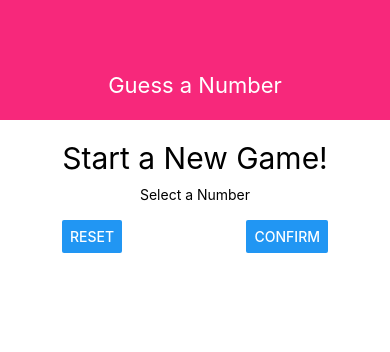
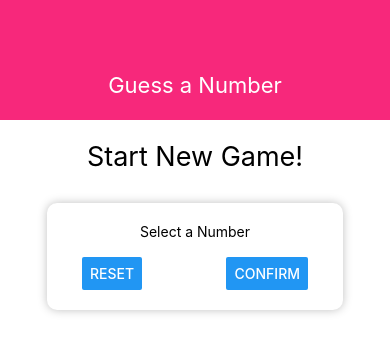
Before and after one commit to brianartea/react-native-guess-a-number-app, a React Native app: screen / in a window 390 px wide. Shown: the top 352 px of the page. Built offline with nearby package versions, Linux system fonts and the light colour scheme.

Commit message:
tyling a View as a Card Container (with Drop Shadows & Rounded Corners)

```diff
--- a/screens/StartGameScreen.js
+++ b/screens/StartGameScreen.js
@@ -5,7 +5,7 @@ import { View, Text, StyleSheet, TextInput, Button } from 'react-native';
 const StartGameScreen = props => {
   return (
     <View style={styles.screen}>
-      <Text style={styles.title}>Start a New Game!</Text>
+      <Text style={styles.title}>Start New Game!</Text>
       <View style={styles.inputContainer}>
         <Text>Select a Number</Text>
         <TextInput />
@@ -25,14 +25,23 @@ const styles = StyleSheet.create({
     alignItems: 'center'
   },
   title: {
-    fontSize: 30,
+    fontSize: 27,
     marginVertical: 10
 
   },
   inputContainer: {
     width: 300,
     maxWidth: '80%',
-    alignItems: 'center'
+    marginTop: 20,
+    alignItems: 'center',
+    shadowColor: 'black',
+    //textShadowOffset: { width: 2, height: 2 },
+    shadowRadius: 10,
+    shadowOpacity: 0.25,
+    elevation: 8,
+    backgroundColor: 'white',
+    borderRadius: 10,
+    padding: 20
   },
   buttonContainer: {
     flexDirection: 'row',
```
